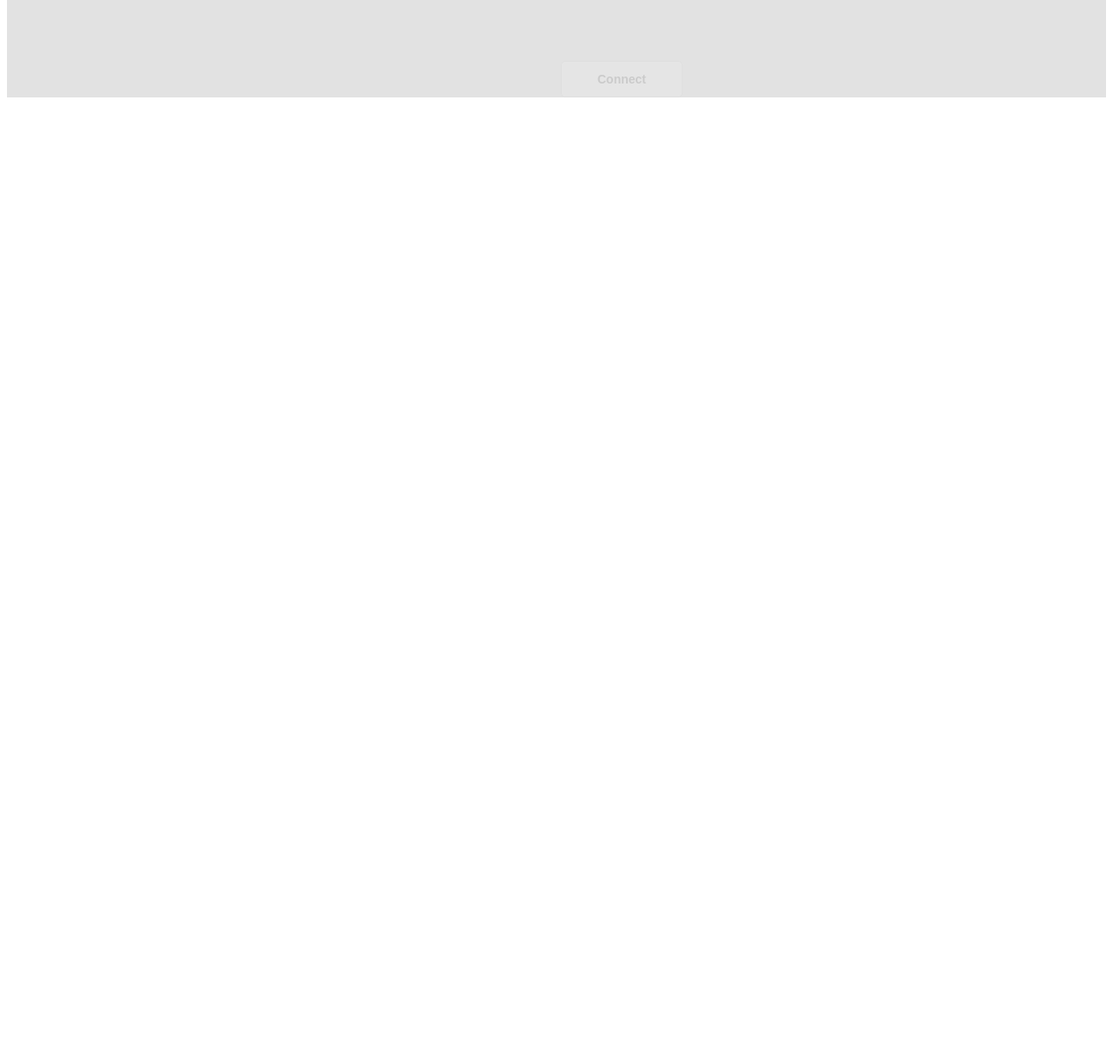
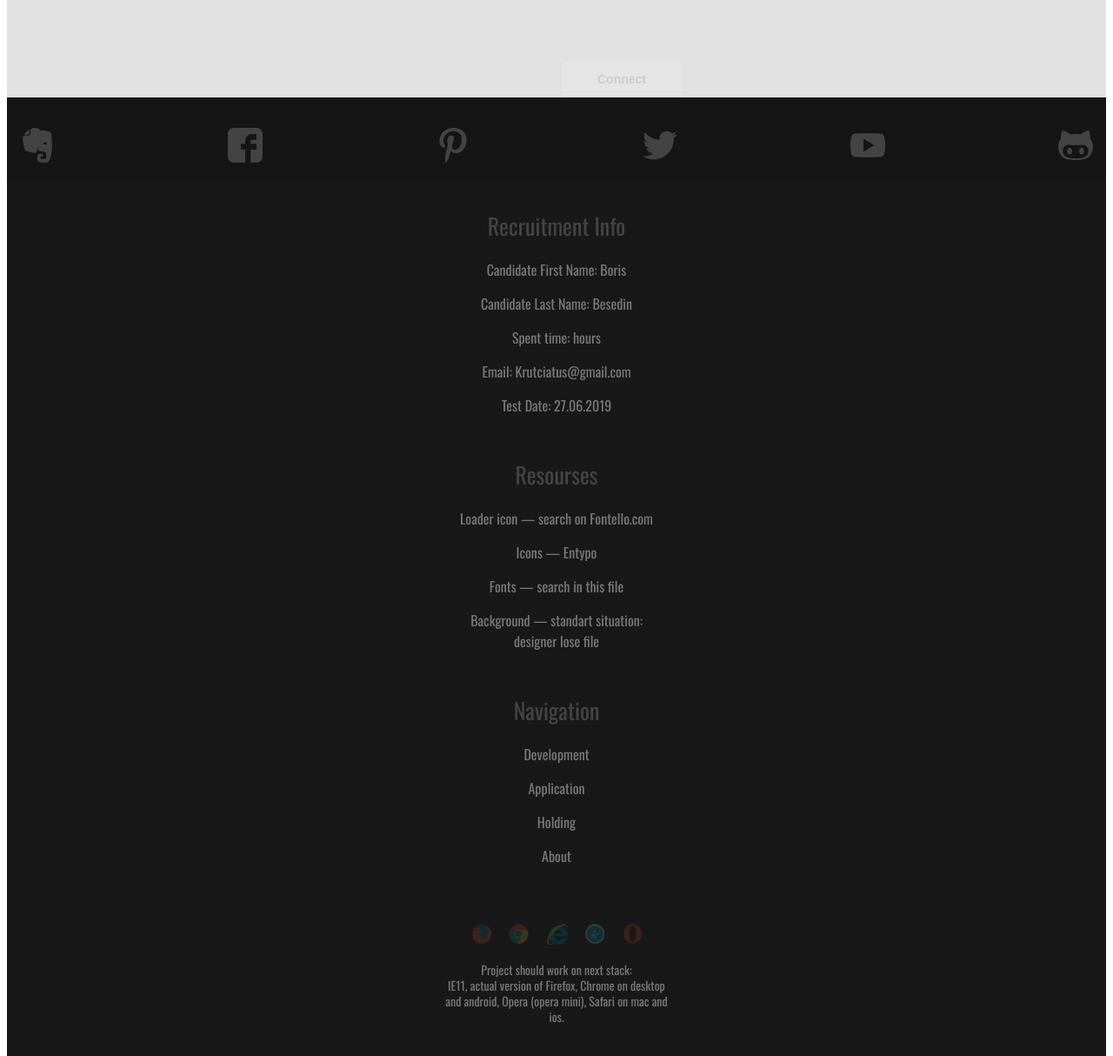
Before and after one commit to BorisBesedin/sharp-dev-test, a website: page source/index.html in a window 1280 px wide. Shown: the part 1574-2788 px from the top of the page at 87% size. Before the commit the page ends 1694 px from the top, so only its background shows below. Drawn offline with nearby package versions, Linux system fonts and the light colour scheme; files that its build step writes are made by us from their sources.

Commit message:
верстка футера

```diff
--- a/source/index.html
+++ b/source/index.html
@@ -109,6 +109,95 @@
 			</div>
 		</section>
 	</main>
+	<footer class="page-footer">
+		<ul class="contacts">
+			<li class="contacts__item">
+				<a href="#" class="contacts__link contacts__link--evernote"><span class="visually-hidden">evernote</span></a>
+			</li>
+			<li class="contacts__item">
+				<a href="#" class="contacts__link contacts__link--facebook"><span class="visually-hidden">facebook</span></a>
+			</li>
+			<li class="contacts__item">
+				<a href="#" class="contacts__link contacts__link--pinterest"><span class="visually-hidden">pinterest</span></a>
+			</li>
+			<li class="contacts__item">
+				<a href="#" class="contacts__link contacts__link--twitter"><span class="visually-hidden">twitter</span></a>
+			</li>
+			<li class="contacts__item">
+				<a href="#" class="contacts__link contacts__link--youtube"><span class="visually-hidden">youtube</span></a>
+			</li>
+			<li class="contacts__item">
+				<a href="#" class="contacts__link contacts__link--github"><span class="visually-hidden">github</span></a>
+			</li>
+		</ul>
+		<div class="page-footer__menu footer-menu">
+			<ul class="footer-menu__list">
+				<h3 class="footer-menu__title">Recruitment Info</h3>
+				<li class="footer-menu__item">
+					<a href="#" class="footer-menu__link">Candidate First Name: Boris</a>
+				</li>
+				<li class="footer-menu__item">
+					<a href="#" class="footer-menu__link">Candidate Last Name: Besedin</a>
+				</li>
+				<li class="footer-menu__item">
+					<a href="#" class="footer-menu__link">Spent time: hours</a>
+				</li>
+				<li class="footer-menu__item">
+					<a href="#" class="footer-menu__link">Email: Krutciatus@gmail.com</a>
+				</li>
+				<li class="footer-menu__item">
+					<a href="#" class="footer-menu__link">Test Date: 27.06.2019</a>
+				</li>
+			</ul>
+
+			<ul class="footer-menu__list">
+				<h3 class="footer-menu__title">Resourses</h3>
+				<li class="footer-menu__item">
+					<a href="#" class="footer-menu__link">Loader icon &mdash; search on Fontello.com</a>
+				</li>
+				<li class="footer-menu__item">
+					<a href="#" class="footer-menu__link">Icons &mdash; Entypo</a>
+				</li>
+				<li class="footer-menu__item">
+					<a href="#" class="footer-menu__link">Fonts &mdash; search in this file</a>
+				</li>
+				<li class="footer-menu__item">
+					<a href="#" class="footer-menu__link">Background &mdash; standart situation: <br> designer lose file </a>
+				</li>
+			</ul>
+
+			<ul class="footer-menu__list">
+				<h3 class="footer-menu__title">Navigation</h3>
+				<li class="footer-menu__item">
+					<a href="#" class="footer-menu__link">Development</a>
+				</li>
+				<li class="footer-menu__item">
+					<a href="#" class="footer-menu__link">Application</a>
+				</li>
+				<li class="footer-menu__item">
+					<a href="#" class="footer-menu__link">Holding</a>
+				</li>
+				<li class="footer-menu__item">
+					<a href="#" class="footer-menu__link">About</a>
+				</li>
+			</ul>
+		</div>
+		<div class="footer-menu__brousers brousers">
+			<div class="wrapper">
+				<ul class="brousers__list">
+					<li class="brousers__item brousers__item--firefox"><span class="visually-hidden">firefox</span></li>
+					<li class="brousers__item brousers__item--chrome"><span class="visually-hidden">chrome</span></li>
+					<li class="brousers__item brousers__item--ie"><span class="visually-hidden">internet exployer</span></li>
+					<li class="brousers__item brousers__item--safari"><span class="visually-hidden">safari</span></li>
+					<li class="brousers__item brousers__item--opera"><span class="visually-hidden">opera</span></li>
+				</ul>
+				<p class="brousers__text">Project should work on next stack: <br>	IE11, actual version of Firefox, Chrome
+				on desktop and android, Opera (opera mini),
+				Safari on mac and ios.</p>
+			</div>
+		</div>
+		<span class="page-footer__copyrights">&#169; Parrot Wings</span>
+	</footer>
 	<script src="js/script.js"></script>
 </body>
 </html>
--- /dev/null
+++ b/source/sass/blocks/brousers.scss
@@ -0,0 +1,40 @@
+.brousers__list {
+	width: 195px;
+	@include list-clear();
+	margin: 0 auto;
+	margin-top: 50px;
+	display: flex;
+	justify-content: space-between;
+}
+
+.brousers__item {
+	width: 25px;
+	height: 25px;
+	background-image: url("../img/browser icons.png");
+	background-repeat: no-repeat;
+}
+
+.brousers__item--chrome {
+	background-position: 25% center;
+}
+
+.brousers__item--ie {
+	background-position: 50% center;
+}
+
+.brousers__item--safari {
+	background-position: 75% center;
+}
+
+.brousers__item--opera {
+	background-position: 100% center;
+}
+
+.brousers__text {
+	margin-top: 20px;
+	padding: 0 15px;
+	@include font-set(14px, 18px, normal);
+	text-align: center;
+	color: #bbbbbb;
+	opacity: 0.6;
+}
--- /dev/null
+++ b/source/sass/blocks/contacts.scss
@@ -0,0 +1,44 @@
+.contacts {
+	display: flex;
+	justify-content: space-between;
+	@include list-clear();
+	padding: 35px 15px 20px 15px;
+	background-color: #151515;
+}
+
+.contacts__link {
+	display: block;
+	width: 40px;
+	height: 40px;
+	background-repeat: no-repeat;
+	background-position: center;
+	opacity: 0.2;
+
+	&:hover {
+		opacity: 1;
+	}
+}
+
+.contacts__link--evernote {
+	background-image: url("../img/evernote-logo.svg");
+}
+
+.contacts__link--facebook {
+	background-image: url("../img/facebook-logo.svg");
+}
+
+.contacts__link--pinterest {
+	background-image: url("../img/pinterest-logo.svg");
+}
+
+.contacts__link--twitter {
+	background-image: url("../img/twitter-logo-silhouette.svg");
+}
+
+.contacts__link--youtube {
+	background-image: url("../img/youtube.svg");
+}
+
+.contacts__link--github {
+	background-image: url("../img/github-logo.svg");
+}
--- /dev/null
+++ b/source/sass/blocks/footer-menu.scss
@@ -0,0 +1,25 @@
+.footer-menu__list {
+	@include list-clear();
+	display: flex;
+	flex-direction: column;
+	align-items: center;
+}
+
+.footer-menu__title {
+	margin-top: 40px;
+	margin-bottom: 25px;
+	@include font-set(26px, 26px, normal);
+	color: #444444;
+}
+
+.footer-menu__item {
+	margin-bottom: 15px;
+	text-align: center;
+}
+
+.footer-menu__link {
+	@include font-set(16px, 16px, normal);
+	color: #bbbbbb;
+	opacity: 0.6;
+	text-align: center;
+}
--- /dev/null
+++ b/source/sass/blocks/page-footer.scss
@@ -0,0 +1,13 @@
+.page-footer {
+	padding-bottom: 55px;
+	background-color: #181818;
+}
+
+.page-footer__copyrights {
+	margin-top: 50px;
+	display: block;
+	@include font-set(32px, 32px, normal);
+	color: #bbbbbb;
+	opacity: 0.6;
+	text-align: center;
+}
--- a/source/sass/style.scss
+++ b/source/sass/style.scss
@@ -7,3 +7,7 @@
 @import "blocks/products.scss";
 @import "blocks/monitor.scss";
 @import "blocks/spinner.scss";
+@import "blocks/page-footer.scss";
+@import "blocks/contacts.scss";
+@import "blocks/footer-menu.scss";
+@import "blocks/brousers.scss";
```
Also changed, not shown: source/img/Parrot Wings-logo.png (added), source/img/browser icons.png (added), source/img/evernote-logo.svg (added), source/img/facebook-logo.svg (added), source/img/github-logo.svg (added), source/img/pinterest-logo.png (added), source/img/pinterest-logo.svg (added), source/img/tw.svg (added), source/img/twitter-logo-silhouette.svg (added), source/img/youtube.svg (added).
